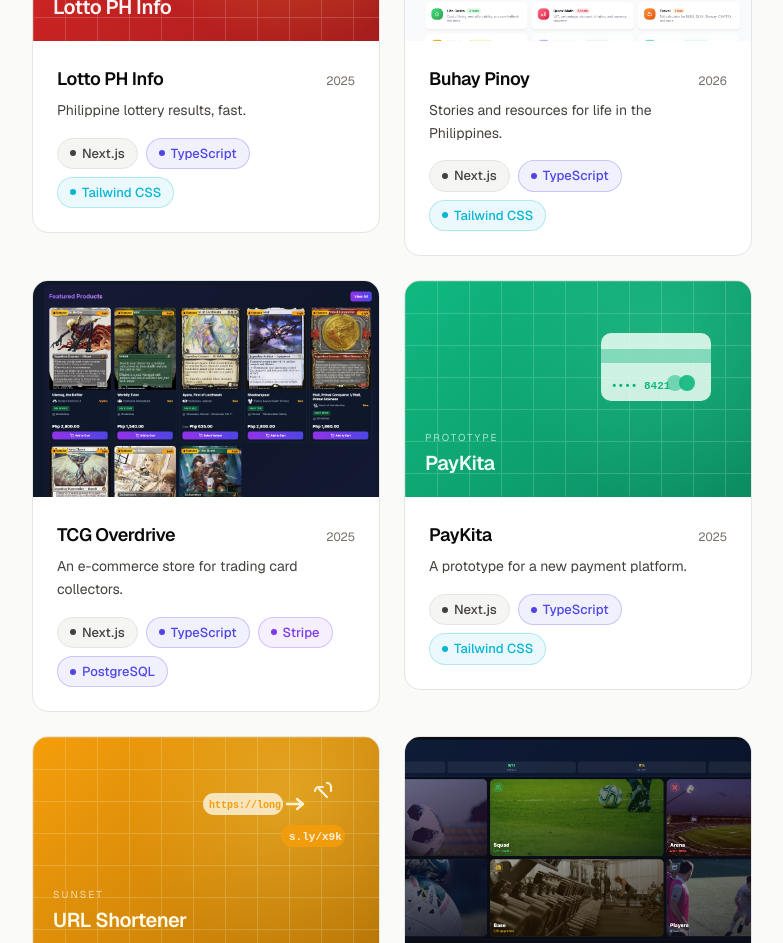
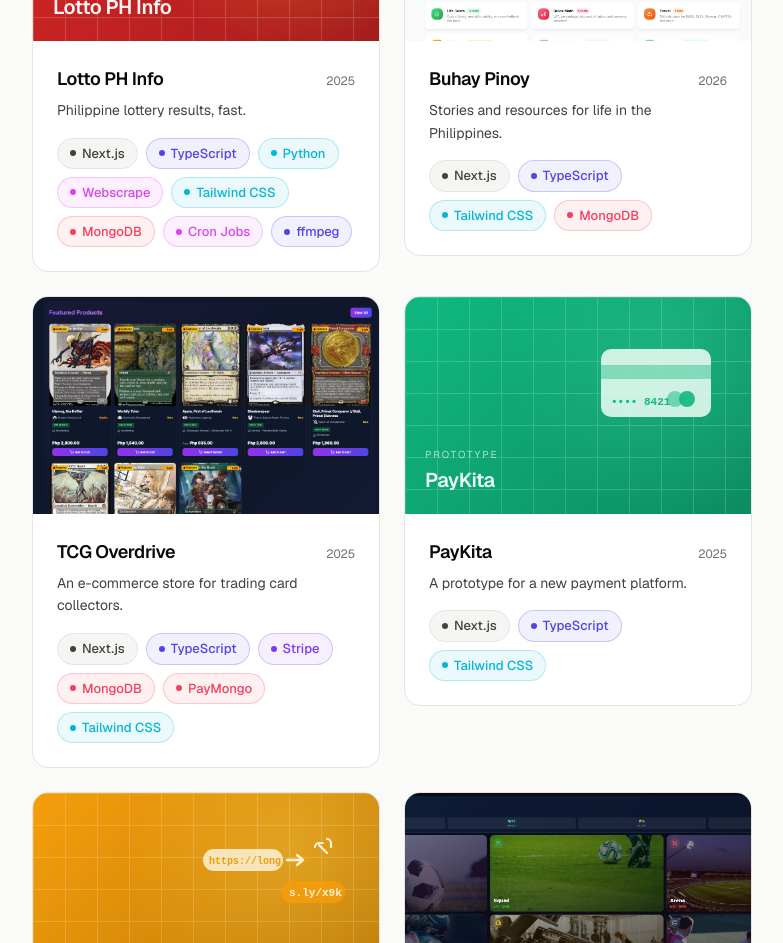
Before and after one commit to srilan/srilan-info, a Next.js app: page /portfolio in a window 1280 px wide. Shown: the part 520-1463 px from the top of the page, without its empty margins (248-1031 px from the left). Built offline with nearby package versions, Linux system fonts and the light colour scheme.

Commit message:
updated portfolio tech stack

```diff
--- a/src/content/portfolio.ts
+++ b/src/content/portfolio.ts
@@ -35,7 +35,7 @@
     url: "https://lottoph.info",
     repo: "https://github.com/srilan/lotto",
     status: "live",
-    tech: ["Next.js", "TypeScript", "Tailwind CSS"],
+    tech: ["Next.js", "TypeScript", "Python", "Webscrape", "Tailwind CSS", "MongoDB", "Cron Jobs", "ffmpeg"],
     highlights: [
       "Live results for major PCSO draws",
       "Mobile-first, minimal ads reading experience",
@@ -59,7 +59,7 @@
     url: "https://buhaypinoy.online",
     repo: "https://github.com/srilan/buhaypinoy",
     status: "live",
-    tech: ["Next.js", "TypeScript", "Tailwind CSS"],
+    tech: ["Next.js", "TypeScript", "Tailwind CSS", "MongoDB"],
     highlights: [
       "Editorial-grade typography",
       "SEO-optimized content structure",
@@ -83,8 +83,8 @@
       "A full-featured e-commerce platform for trading card games — product catalog, search, cart, and checkout. Built end-to-end as a developer-first project.",
     url: "https://tcgoverdrive.com",
     repo: "https://github.com/srilan/mana-market-magic",
-    status: "private",
-    tech: ["Next.js", "TypeScript", "Stripe", "PostgreSQL"],
+    status: "live",
+    tech: ["Next.js", "TypeScript", "Stripe", "MongoDB", "PayMongo", "Tailwind CSS"],
     highlights: [
       "Product catalog with search & filters",
       "Cart & checkout flow",
```
